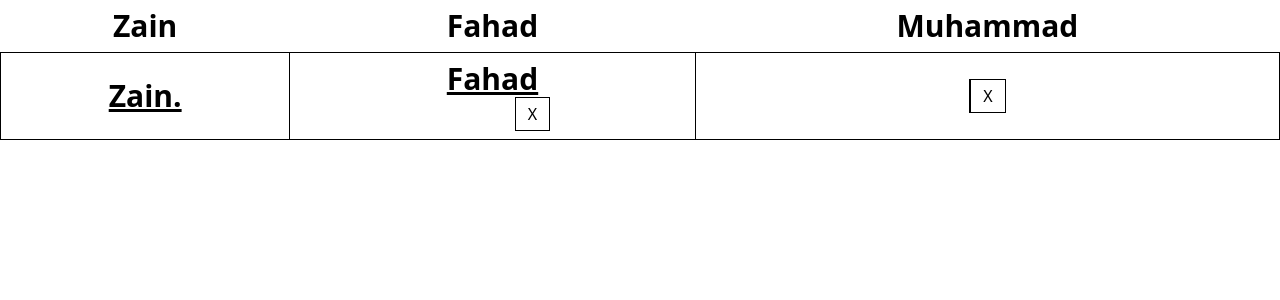
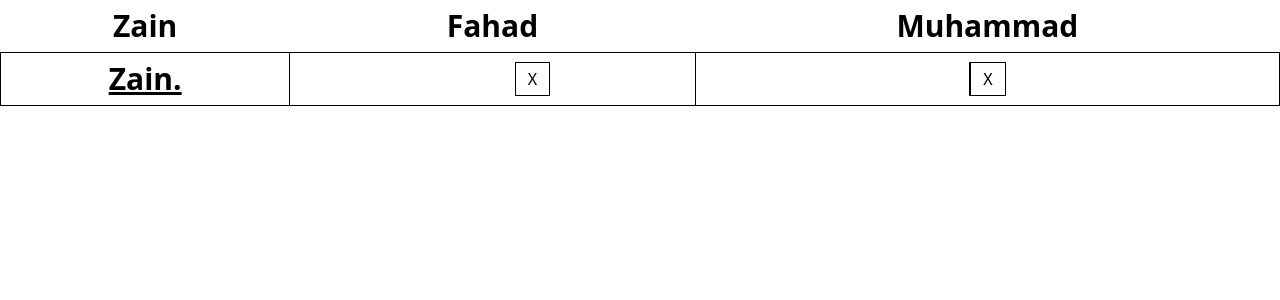
Before and after one commit to bilawal506/portfolio, a Next.js app in the folder my-app/: page / in a window 1280 px wide. Shown: the top 300 px of the page. Built offline with nearby package versions, Linux system fonts and the light colour scheme.

Commit message:
Heading removed

```diff
--- a/my-app/components/Fahad.js
+++ b/my-app/components/Fahad.js
@@ -1,7 +1,7 @@
 function Fahad() {
     return (
         <>
-            <h1 className="text-3xl font-bold underline text-center">Fahad</h1>
+
             <button className="border border-black pl-3 pr-3 pt-1 pb-1 ml-20" >X</button>
 
         </>
```
